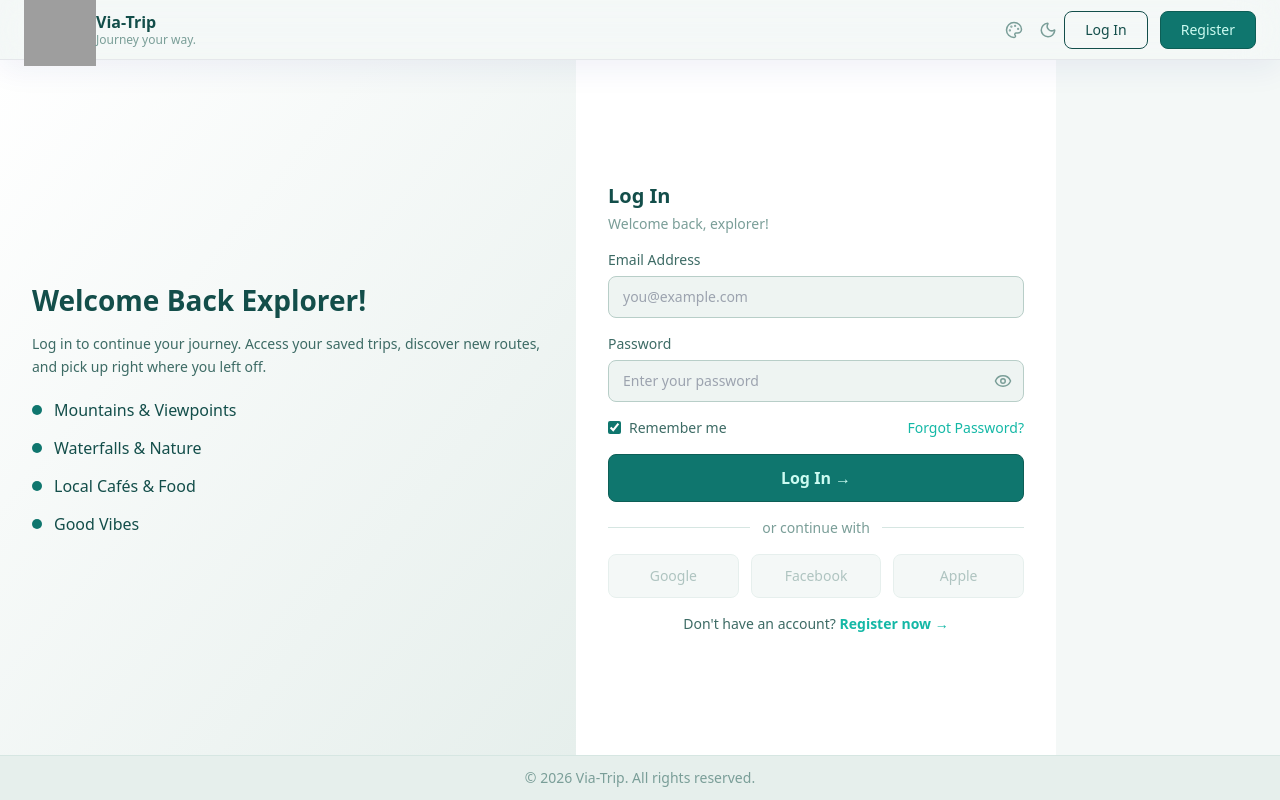
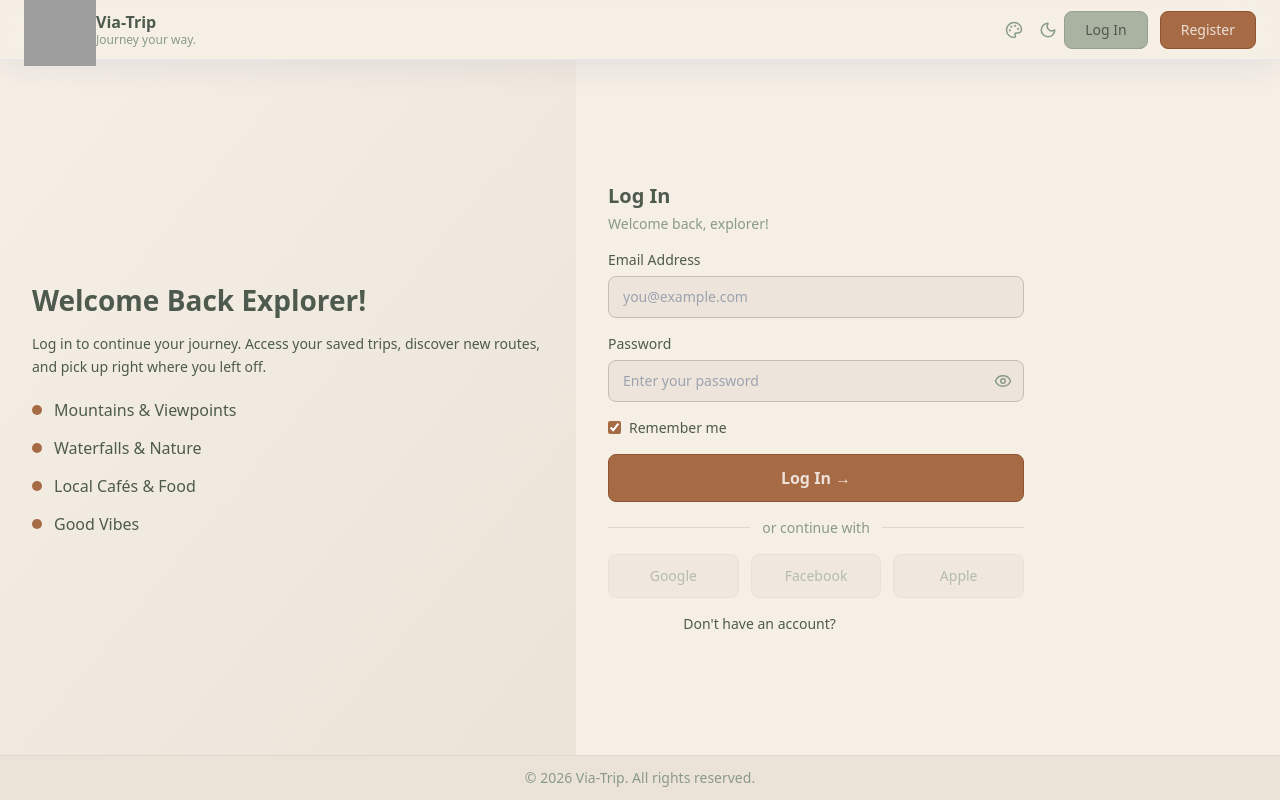
Before and after one commit to khemct/Via-Trippppppp, a React (Vite) app in the folder frontend/: page /login in a window 1280 px wide. Built offline with nearby package versions, Linux system fonts and the light colour scheme; grey boxes are pictures that could not be loaded.

Commit message:
set Vintage Explorer as default color theme

```diff
--- a/frontend/index.html
+++ b/frontend/index.html
@@ -7,7 +7,7 @@
     <script>
       (function(){
         var ct = localStorage.getItem('viattrip_color_theme');
-        if (!ct) ct = 'adventure';
+        if (!ct) ct = 'vintage';
         var t = localStorage.getItem('viattrip_theme');
         if (!t) t = window.matchMedia('(prefers-color-scheme: dark)').matches ? 'dark' : 'light';
         document.documentElement.classList.add('theme-' + ct);
--- a/frontend/src/context/ThemeContext.jsx
+++ b/frontend/src/context/ThemeContext.jsx
@@ -13,7 +13,7 @@ function getInitialTheme() {
 function getInitialColorTheme() {
   const stored = localStorage.getItem('viattrip_color_theme');
   if (COLOR_THEMES.includes(stored)) return stored;
-  return 'adventure';
+  return 'vintage';
 }
 
 export function ThemeProvider({ children }) {
```
